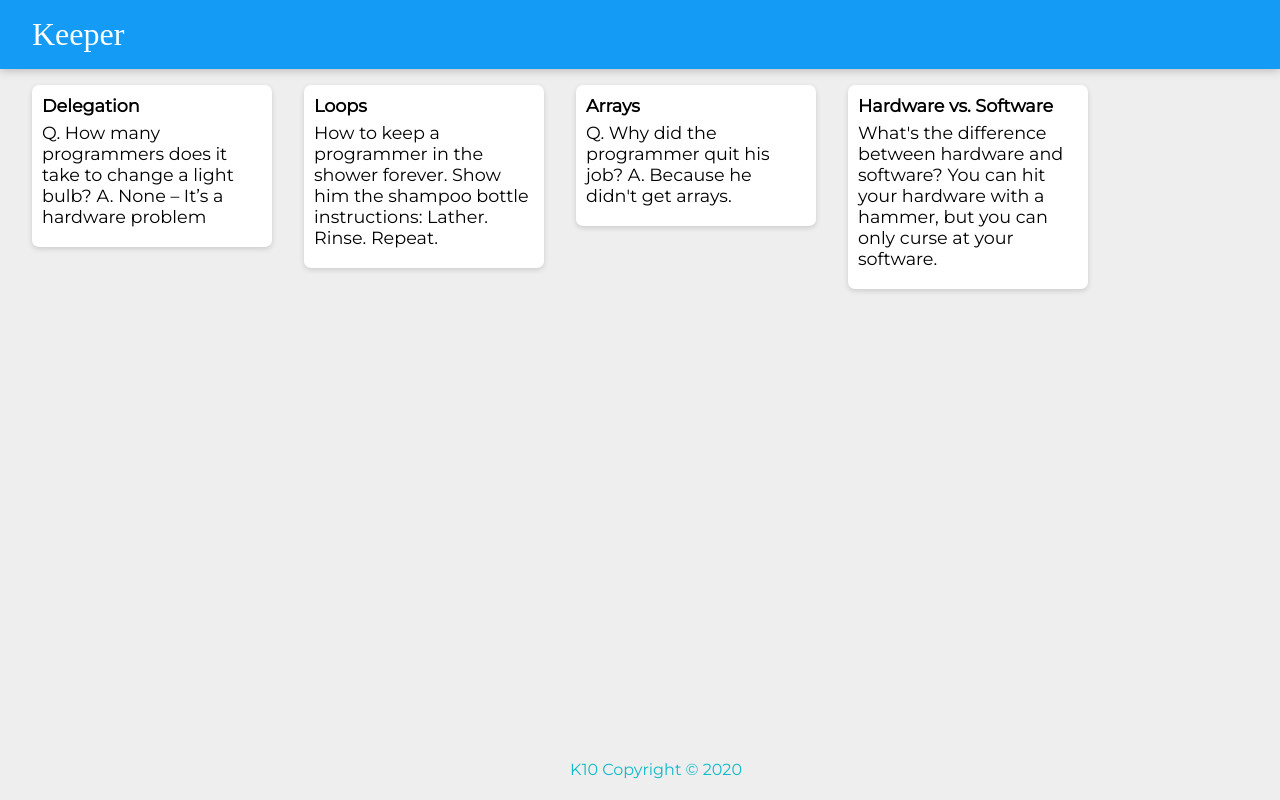
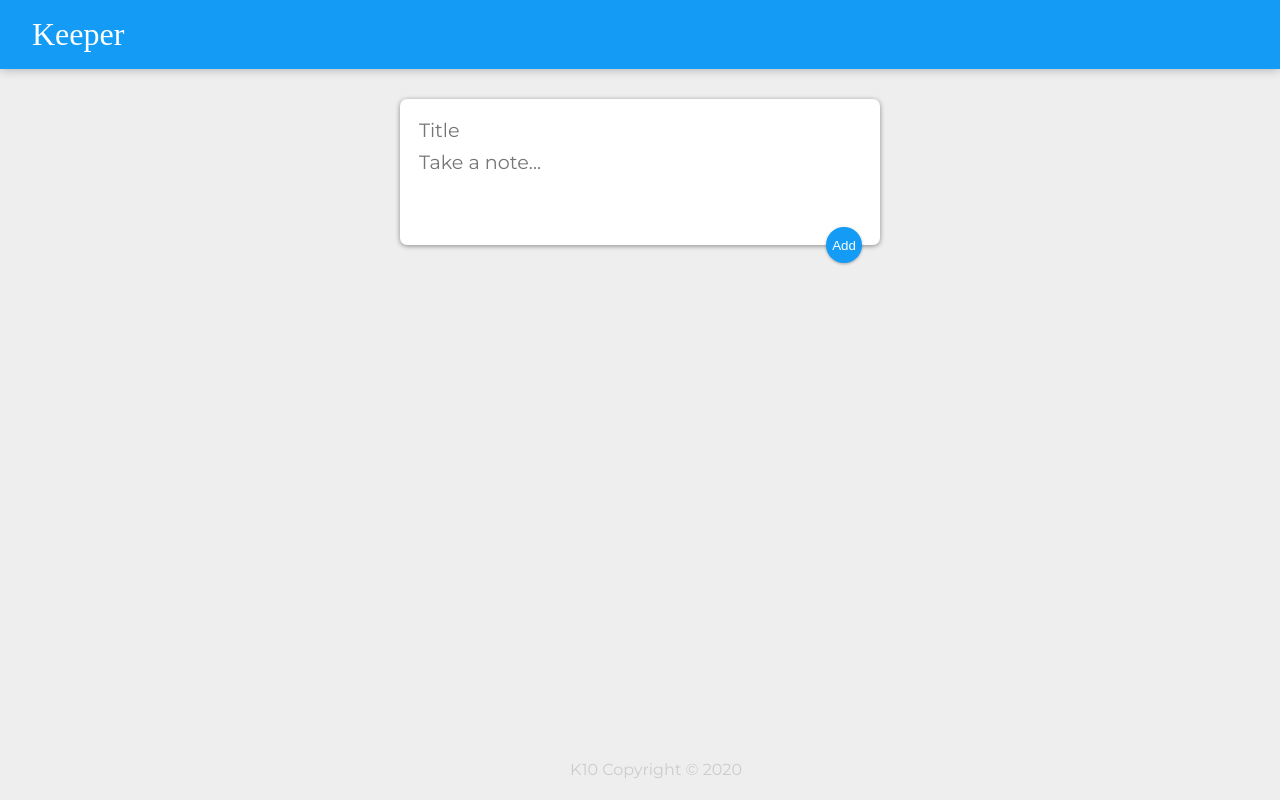
Before and after one commit to ketan7705/Keeper_App, a React (Create React App) app: page / in a window 1280 px wide. Built offline with nearby package versions, Linux system fonts and the light colour scheme; a web font is replaced by a local one.

Commit message:
manually create a Note and delete it

```diff
--- a/public/styles.css
+++ b/public/styles.css
@@ -33,7 +33,7 @@
 }
 
 footer p {
-  color: #0ebac7;
+  color: #ccc;
 }
 .note {
   background: #fff;
@@ -54,3 +54,49 @@
   white-space: pre-wrap;
   word-wrap: break-word;
 }
+
+.note button {
+  position: relative;
+  float: right;
+  margin-right: 10px;
+  color: #139bf5;
+  border: none;
+  width: 36px;
+  height: 36px;
+  cursor: pointer;
+  outline: none;
+}
+
+form {
+  position: relative;
+  width: 480px;
+  margin: 30px auto 20px auto;
+  background: #fff;
+  padding: 15px;
+  border-radius: 7px;
+  box-shadow: 0 1px 5px rgb(138, 137, 137);
+}
+form input,
+form textarea {
+  width: 100%;
+  border: none;
+  padding: 4px;
+  outline: none;
+  font-size: 1.2em;
+  font-family: inherit;
+  resize: none;
+}
+form button {
+  position: absolute;
+  right: 18px;
+  bottom: -18px;
+  background: #139bf5;
+  color: #fff;
+  border: none;
+  border-radius: 50%;
+  width: 36px;
+  height: 36px;
+  box-shadow: 0 1px 3px rgba(0, 0, 0, 0.3);
+  cursor: pointer;
+  outline: none;
+}
--- a/src/components/App.jsx
+++ b/src/components/App.jsx
@@ -1,21 +1,41 @@
-import React from "react";
+import React, { useState } from "react";
 import Header from "./Header";
 import Footer from "./Footer";
 import Note from "./Note";
-import notes from "../notes";
+import CreateArea from "./CreateArea";
 
 function App() {
+  const [notes,setNotes]=useState([]);
+  function addNote(newNote) {
+    setNotes(prevNotes => {
+      return [...prevNotes,newNote];
+    });
+  }
+
+  function deleteNote(id){
+   setNotes(prevNotes => {
+     return prevNotes.filter((noteItem,index) => {
+        return index !== id;
+     })
+   })
+  }
+
   return (
     <div>
       <Header />
-      {notes.map(noteItem => (
-        <Note
-          key={noteItem.key}
-          title={noteItem.title}
-          content={noteItem.content}
-        />
-      ))}
-      <Footer />
+      <CreateArea
+      onAdd={addNote}
+      />
+      {notes.map((noteItem,index) => {
+        return <Note
+        key={index}
+        id={index}
+        title={noteItem.title}
+        content={noteItem.content}
+        onDelete={deleteNote}
+        />;
+      })}
+         <Footer />
     </div>
   );
 }
--- /dev/null
+++ b/src/components/CreateArea.jsx
@@ -0,0 +1,38 @@
+import React, { useState } from "react";
+
+function CreateArea(props) {
+    const [note,setNote]=useState({
+        title : "",
+        content : ""
+    });
+
+    function handleChange(event){
+       const {name, value} = event.target;
+        setNote(prevNote => {
+            return {
+                ...prevNote,
+                [name]:value
+            };
+        });
+    }
+
+    function submitNote(event){
+        event.preventDefault();
+        props.onAdd(note);
+        setNote({
+            title : "",
+            content : ""
+        });
+    }
+  return (
+    <div>
+      <form>
+        <input name="title" onChange={handleChange} value={note.title} placeholder="Title" />
+        <textarea name="content" onChange={handleChange} value={note.content} placeholder="Take a note..." rows="3" />
+        <button onClick={submitNote}>Add</button>
+      </form>
+    </div>
+  );
+}
+
+export default CreateArea;
--- a/src/components/Note.jsx
+++ b/src/components/Note.jsx
@@ -1,10 +1,18 @@
 import React from "react";
 
 function Note(props) {
+
+  function handleClick(){
+    props.onDelete(props.id);
+
+
+  }
+
   return (
     <div className="note">
       <h1>{props.title}</h1>
       <p>{props.content}</p>
+      <button onClick={handleClick}>DELETE</button>
     </div>
   );
 }
--- a/src/notes.js
+++ /dev/null
@@ -1,28 +0,0 @@
-const notes = [
-    {
-      key: 1,
-      title: "Delegation",
-      content:
-        "Q. How many programmers does it take to change a light bulb? A. None – It’s a hardware problem"
-    },
-    {
-      key: 2,
-      title: "Loops",
-      content:
-        "How to keep a programmer in the shower forever. Show him the shampoo bottle instructions: Lather. Rinse. Repeat."
-    },
-    {
-      key: 3,
-      title: "Arrays",
-      content:
-        "Q. Why did the programmer quit his job? A. Because he didn't get arrays."
-    },
-    {
-      key: 4,
-      title: "Hardware vs. Software",
-      content:
-        "What's the difference between hardware and software? You can hit your hardware with a hammer, but you can only curse at your software."
-    }
-  ];
-
-  export default notes;
```
